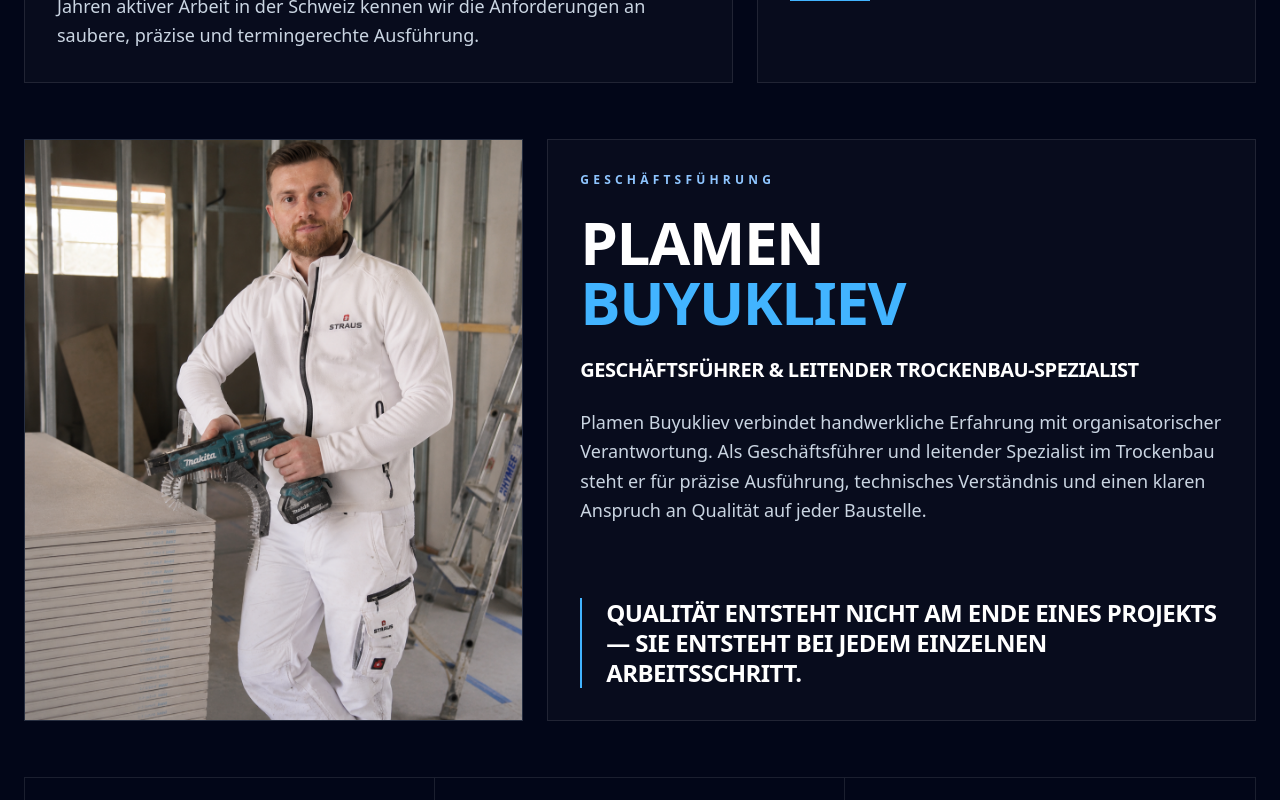
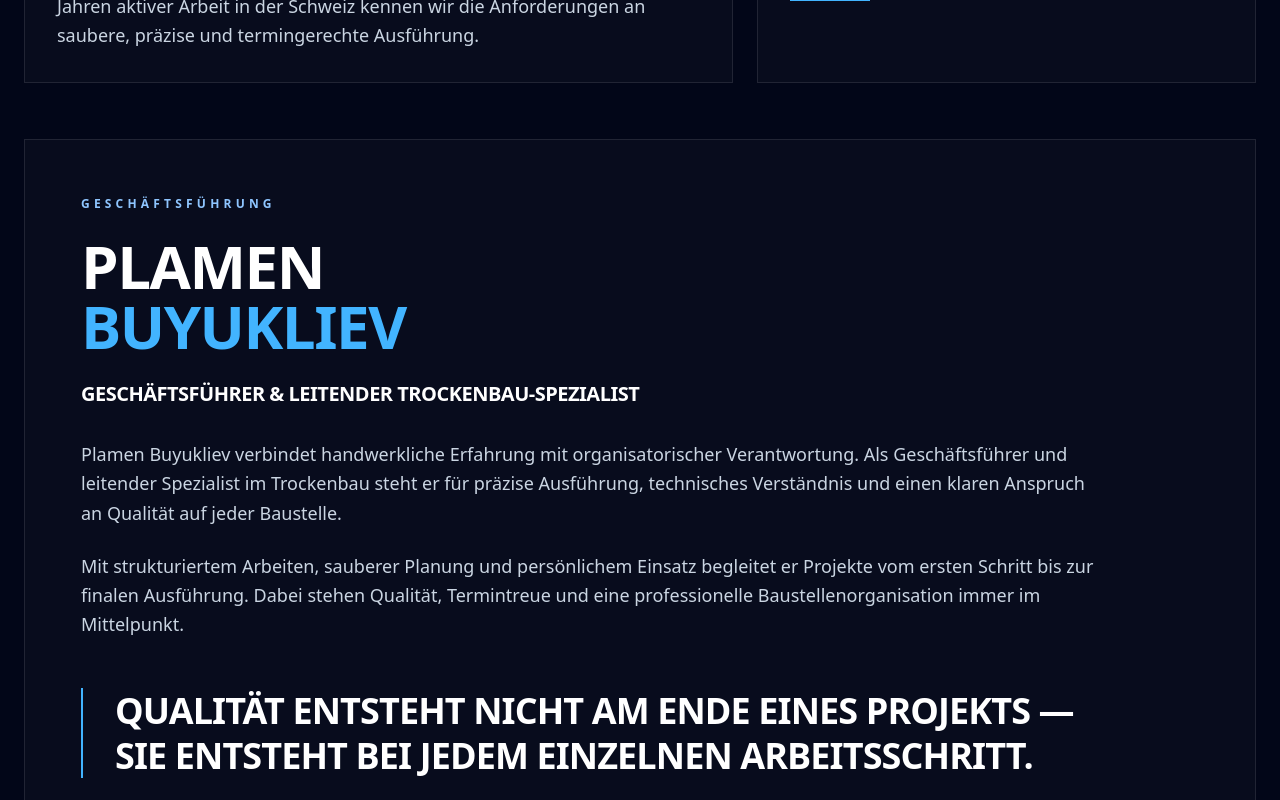
Before and after one commit to tanitadimitrovaa-sketch/konstruktbau, a Next.js app: page /ueber-uns in a window 1280 px wide. Shown: the part 700-1500 px from the top of the page. Built offline with nearby package versions, Linux system fonts and the light colour scheme.

Commit message:
Update page.js

```diff
--- a/src/app/ueber-uns/page.js
+++ b/src/app/ueber-uns/page.js
@@ -127,21 +127,14 @@ export default function UeberUns() {
                 Erst wenn jedes Detail stimmt, ist die Arbeit fertig.
               </blockquote>
 
-              <div className="h-[2px] w-20 mt-8" style={{ backgroundColor: logoBlue }} />
+              <div
+                className="h-[2px] w-20 mt-8"
+                style={{ backgroundColor: logoBlue }}
+              />
             </div>
           </div>
 
-          <div className="grid grid-cols-1 lg:grid-cols-12 gap-6 mb-14">
-            <div className="lg:col-span-5 border border-white/10 bg-slate-900 overflow-hidden">
-              <img
-                src="/team/plamen-buyukliev.png"
-                alt="Plamen Buyukliev"
-                className="w-full h-[420px] md:h-[580px] object-cover"
-              />
-            </div>
-
-            <div className="lg:col-span-7 border border-white/10 bg-white/[0.025] p-6 md:p-8 flex flex-col justify-between">
-              <div>
+          <div className="border border-white/10 bg-white/[0.025] p-8 md:p-14 mb-14">
             <p className="text-xs font-black uppercase tracking-[0.35em] text-blue-300 mb-6">
               Geschäftsführung
             </p>
@@ -151,25 +144,36 @@ export default function UeberUns() {
               <span style={{ color: logoBlue }}>Buyukliev</span>
             </h2>
 
-                <p className="text-lg md:text-xl font-black uppercase tracking-tight text-white mb-6">
+            <p className="text-lg md:text-xl font-black uppercase tracking-tight text-white mb-8">
               Geschäftsführer & Leitender Trockenbau-Spezialist
             </p>
 
-                <p className="text-slate-300 leading-relaxed font-light text-base md:text-lg max-w-3xl">
+            <div className="max-w-5xl space-y-6">
+              <p className="text-slate-300 leading-relaxed text-base md:text-lg">
                 Plamen Buyukliev verbindet handwerkliche Erfahrung mit
                 organisatorischer Verantwortung. Als Geschäftsführer und
                 leitender Spezialist im Trockenbau steht er für präzise
                 Ausführung, technisches Verständnis und einen klaren Anspruch
                 an Qualität auf jeder Baustelle.
               </p>
+
+              <p className="text-slate-300 leading-relaxed text-base md:text-lg">
+                Mit strukturiertem Arbeiten, sauberer Planung und persönlichem
+                Einsatz begleitet er Projekte vom ersten Schritt bis zur finalen
+                Ausführung. Dabei stehen Qualität, Termintreue und eine
+                professionelle Baustellenorganisation immer im Mittelpunkt.
+              </p>
             </div>
 
-              <div className="mt-10 border-l-2 pl-6" style={{ borderColor: logoBlue }}>
-                <p className="text-xl md:text-2xl font-black uppercase tracking-tight leading-tight text-white">
+            <div
+              className="mt-12 border-l-2 pl-8"
+              style={{ borderColor: logoBlue }}
+            >
+              <p className="text-2xl md:text-4xl font-black uppercase tracking-tight leading-tight text-white">
                 Qualität entsteht nicht am Ende eines Projekts —
+                <br />
                 sie entsteht bei jedem einzelnen Arbeitsschritt.
               </p>
-              </div>
             </div>
           </div>
 
@@ -185,9 +189,7 @@ export default function UeberUns() {
                 <p className="text-sm font-black uppercase tracking-[0.25em] text-blue-300 mb-3">
                   {stat.label}
                 </p>
-                <p className="text-slate-400 leading-relaxed">
-                  {stat.text}
-                </p>
+                <p className="text-slate-400 leading-relaxed">{stat.text}</p>
               </div>
             ))}
           </div>
@@ -289,10 +291,16 @@ export default function UeberUns() {
           </div>
 
           <div className="flex flex-col md:flex-row items-center gap-3 md:gap-8 text-sm font-semibold text-slate-500">
-            <a href={phoneHref} className="hover:text-slate-950 transition-colors">
+            <a
+              href={phoneHref}
+              className="hover:text-slate-950 transition-colors"
+            >
               {phoneDisplay}
             </a>
-            <a href={`mailto:${email}`} className="hover:text-slate-950 transition-colors">
+            <a
+              href={`mailto:${email}`}
+              className="hover:text-slate-950 transition-colors"
+            >
               {email}
             </a>
           </div>
```
Lines whose indentation alone changed are shown as unchanged.
